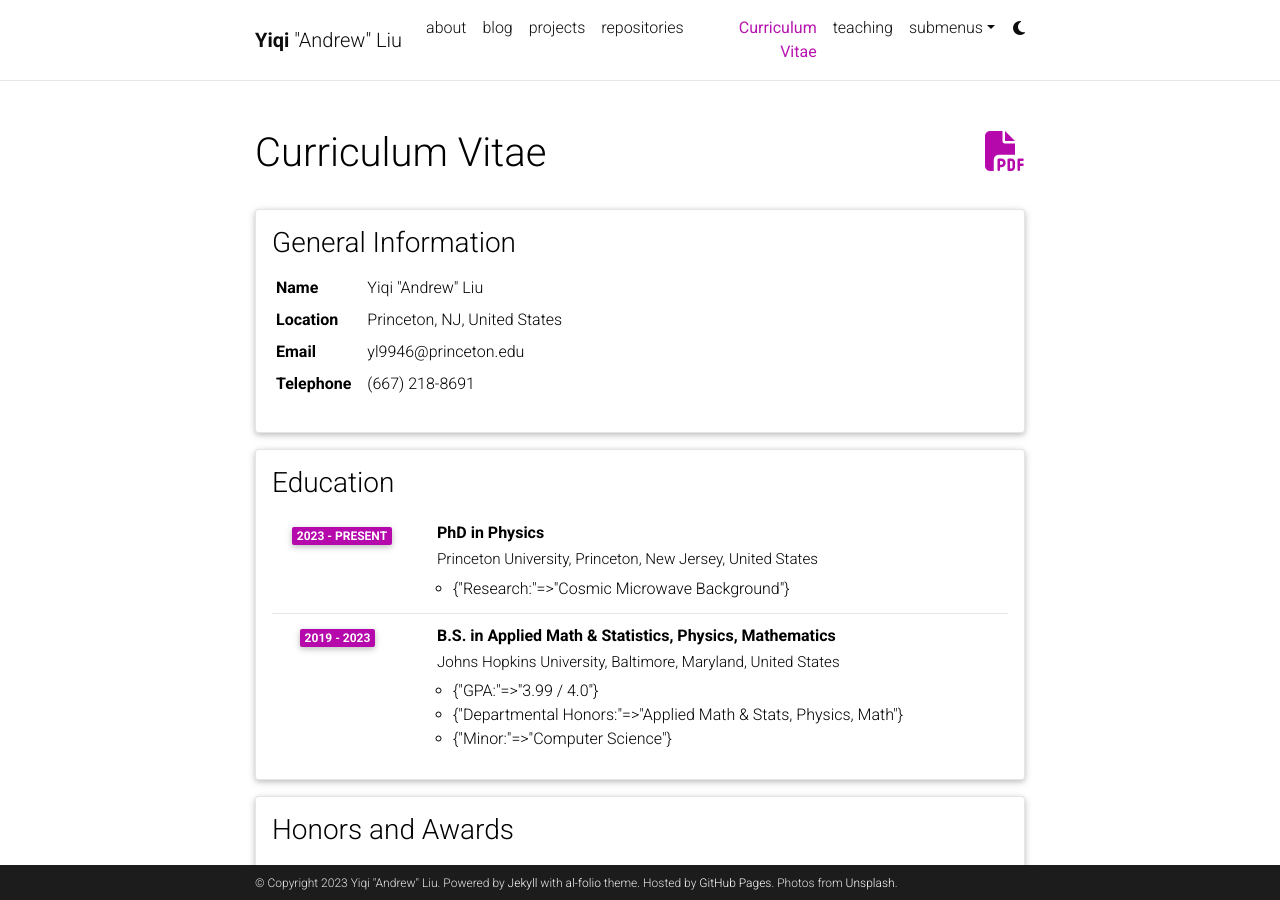
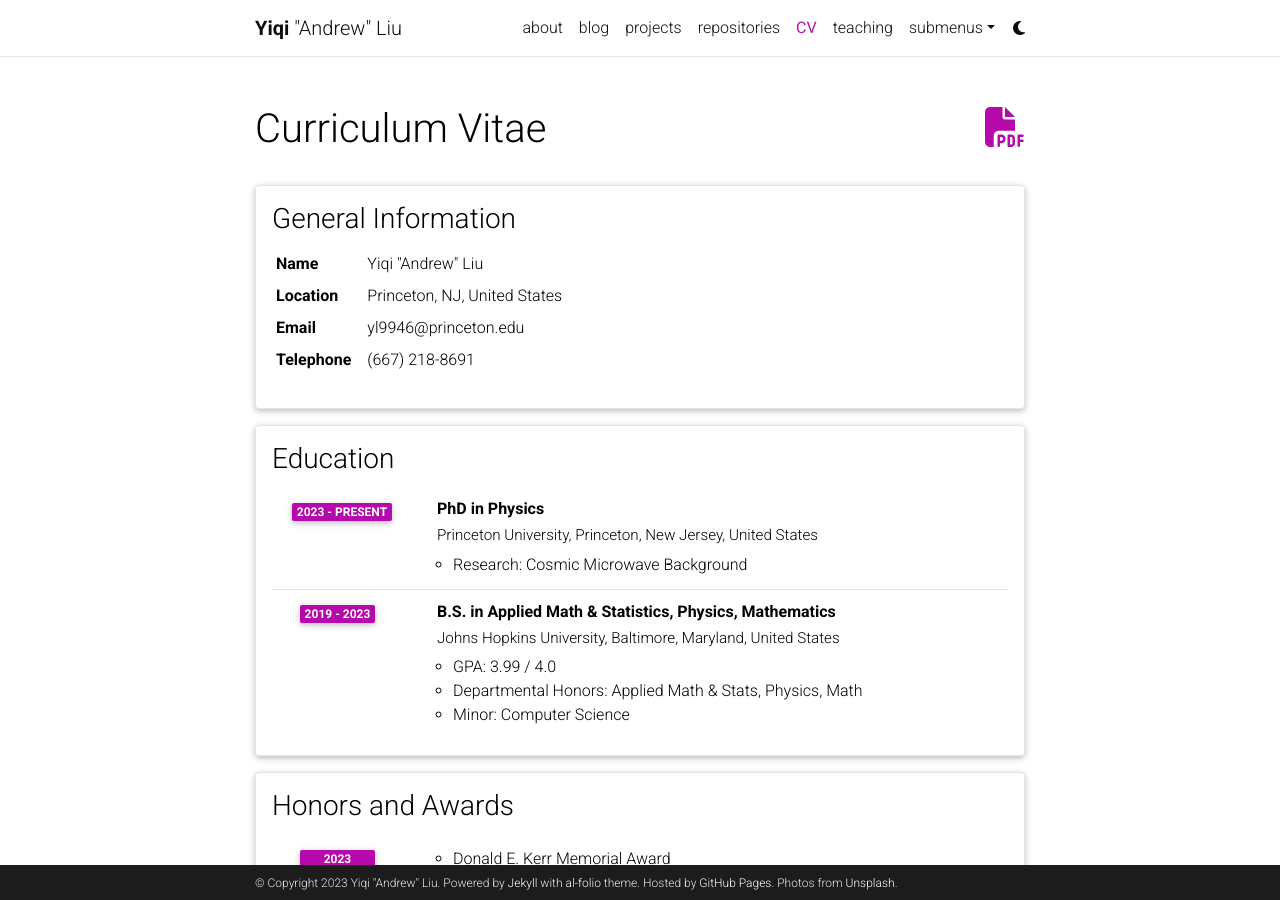
Before and after one commit to liuyiqiandrew/liuyiqiandrew.github.io, a Jekyll site: the page built from _pages/cv.md, in a window 1280 px wide and 900 px high. Built offline with Jekyll 4.4.1, drawn with Linux system fonts in a browser that asks for light colours; comment, search, counter and statistics services are not loaded; a style sheet for code colours, icons or effects is not loaded.

Commit message:
display bug fix

```diff
--- a/_layouts/cv.html
+++ b/_layouts/cv.html
@@ -5,7 +5,7 @@
         <div class="post">
 
           <header class="post-header">
-            <h1 class="post-title">{{ page.title }} {% if page.cv_pdf %}<a href="{{ page.cv_pdf | prepend: 'assets/pdf/' | relative_url}}" target="_blank" rel="noopener noreferrer" class="float-right"><i class="fas fa-file-pdf"></i></a>{% endif %}</h1>
+            <h1 class="post-title">{{ page.header }} {% if page.cv_pdf %}<a href="{{ page.cv_pdf | prepend: 'assets/pdf/' | relative_url}}" target="_blank" rel="noopener noreferrer" class="float-right"><i class="fas fa-file-pdf"></i></a>{% endif %}</h1>
             <p class="post-description">{{ page.description }}</p>
           </header>
 
--- a/_pages/cv.md
+++ b/_pages/cv.md
@@ -1,7 +1,8 @@
 ---
 layout: cv
 permalink: /cv/
-title: Curriculum Vitae
+title: CV
+header: Curriculum Vitae
 nav: true
 nav_order: 4
 cv_pdf: Andrew_CV.pdf
```
Also changed, not shown: _data/cv.yml (+4 -4 lines).
